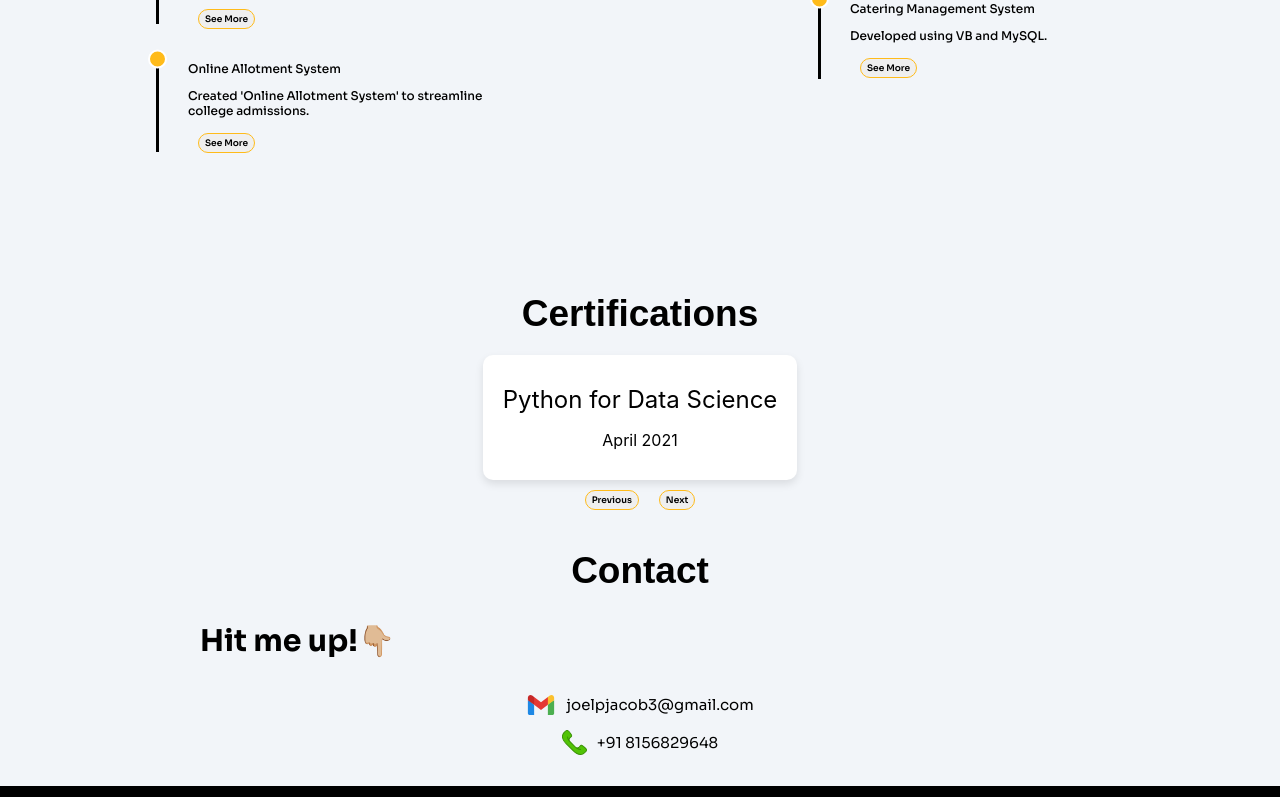
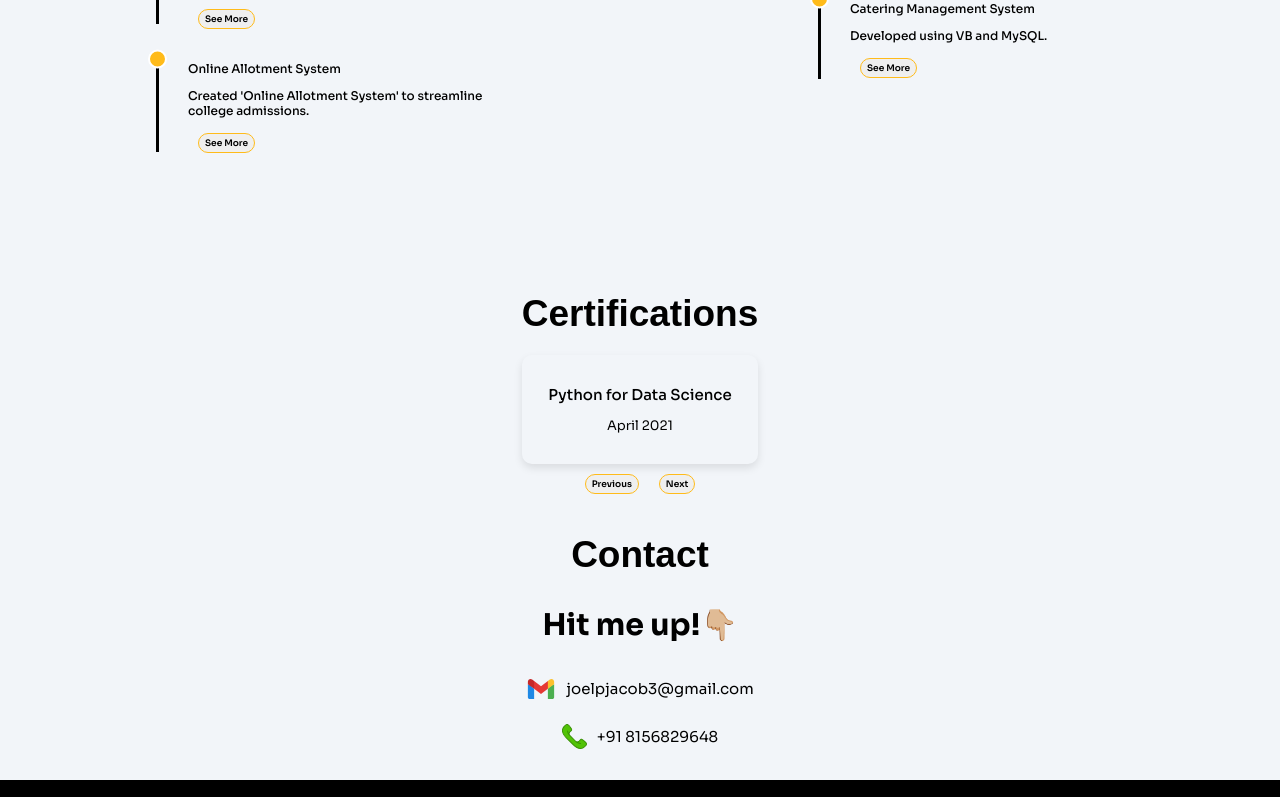
Before and after one commit to JoelPJacob/joel-portfolio, a React (Create React App) app: page / in a window 1280 px wide. Shown: the part 3894-4691 px from the top of the page. Built offline with nearby package versions, Linux system fonts and the light colour scheme.

Commit message:
design fix/ design fix in contact page and education page

```diff
--- a/src/components/Contact.js
+++ b/src/components/Contact.js
@@ -8,6 +8,8 @@ const Contact = () => {
       <p className='main-heading'>Contact</p>
       <p className='sub-heading'>Hit me up!👇🏼</p>
 
+      {/* Wrap contact details in a container for better layout */}
+      <div className="contact-details">
         <div className="contact-item">
           <a href="mailto:joelpjacob3@gmail.com" target="_blank" rel="noopener noreferrer" className="contact-link">
             <Gmail className="contact-icon" />
@@ -16,9 +18,10 @@ const Contact = () => {
         </div>
 
         <div className="contact-item">
-        <div href="https://www.linkedin.com/in/joel-p-jacob" target="_blank" rel="noopener noreferrer" className="contact-link">
+          <a href="https://www.linkedin.com/in/joel-p-jacob" target="_blank" rel="noopener noreferrer" className="contact-link">
             <Phone className="contact-icon linkedin-icon" />
             <p className='gmail-sub-heading'>+91 8156829648</p>
+          </a>
         </div>
       </div>
     </section>
--- a/src/components/componentsStyles/Contact.css
+++ b/src/components/componentsStyles/Contact.css
@@ -2,9 +2,22 @@
   padding: 20px 200px;
 }
 
+.main-heading {
+  text-align: center; /* Center the main heading */
+  font-size: 36px; /* Increase size for visibility */
+  margin-bottom: 20px; /* Add margin below heading */
+}
+
 .sub-heading {
   font-size: 30px !important;
-  text-align: center; /* Center the subheading text */
+  text-align: center !important;
+  margin-bottom: 20px; /* Add margin below sub-heading */
+}
+
+.contact-details {
+  display: flex;
+  flex-direction: column; /* Stack items vertically */
+  align-items: center; /* Center items horizontally */
 }
 
 .contact-item {
@@ -27,6 +40,11 @@
   text-decoration: none;
   color: inherit;
   justify-content: center; /* Center content */
+  transition: color 0.3s ease; /* Add transition for hover effect */
+}
+
+.contact-link:hover {
+  color: #FFBB1A; /* Change color on hover */
 }
 
 .contact-icon {
@@ -48,22 +66,29 @@
 /* Mobile Responsiveness */
 @media (max-width: 768px) {
   .contact {
-    padding: 10px 20px; /* Reduce padding on smaller screens */
+    padding: 10px 20px;
+  }
+
+  .main-heading {
+    font-size: 28px; /* Adjust main heading size for mobile */
   }
 
   .sub-heading {
     font-size: 24px !important; /* Reduce subheading size for mobile */
   }
 
+  .contact-details {
+    align-items: center;
+  }
+
   .contact-item {
-    flex-direction: column; /* Stack icons and text vertically for better mobile display */
     margin: 15px 0; /* Add spacing between items */
   }
 
   .contact-link {
-    justify-content: center; /* Center content on mobile */
-    flex-direction: column; /* Stack icon and text vertically */
-    align-items: center; /* Center items */
+    justify-content: center;
+    /* flex-direction: column;  */
+    align-items: center;
   }
 
   .contact-icon {
--- a/src/components/componentsStyles/Education.css
+++ b/src/components/componentsStyles/Education.css
@@ -95,7 +95,8 @@ button {
   font-size: 9px;
   font-family: 'Sora', sans-serif;
   font-weight: 600;
-  margin: 0 10px; /* Space between buttons */
+  margin: 0 10px;
+  color: none;
 }
 
 button:hover {
@@ -117,18 +118,22 @@ button:hover {
   text-align: center;
   padding: 20px;
   border-radius: 10px;
-  background-color: #fff;
+  /* background-color: #fff; */
   box-shadow: 0px 4px 8px rgba(0, 0, 0, 0.1);
   margin: 0 auto;
 }
 
 .certification-title {
-  font-size: 1.5rem;
+  font-size: 15px;
+  font-family: 'Sora', sans-serif;
+  font-weight: 500;
   margin: 10px 0;
 }
 
 .certification-date {
-  font-size: 1rem;
+  font-size: 13px;
+  font-family: 'Sora', sans-serif;
+  font-weight: 400;
   margin-bottom: 10px;
 }
 
```
Lines whose indentation alone changed are shown as unchanged.
